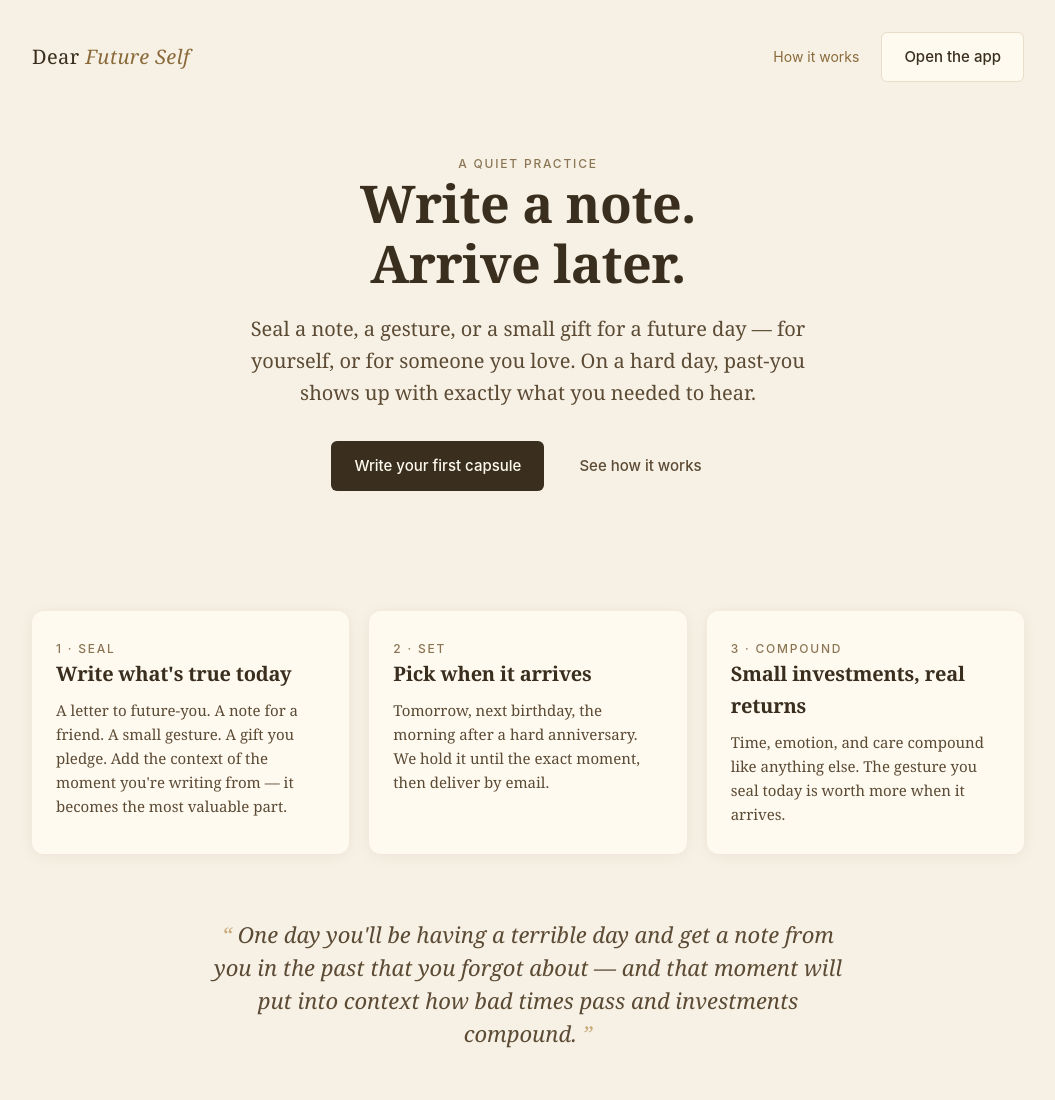
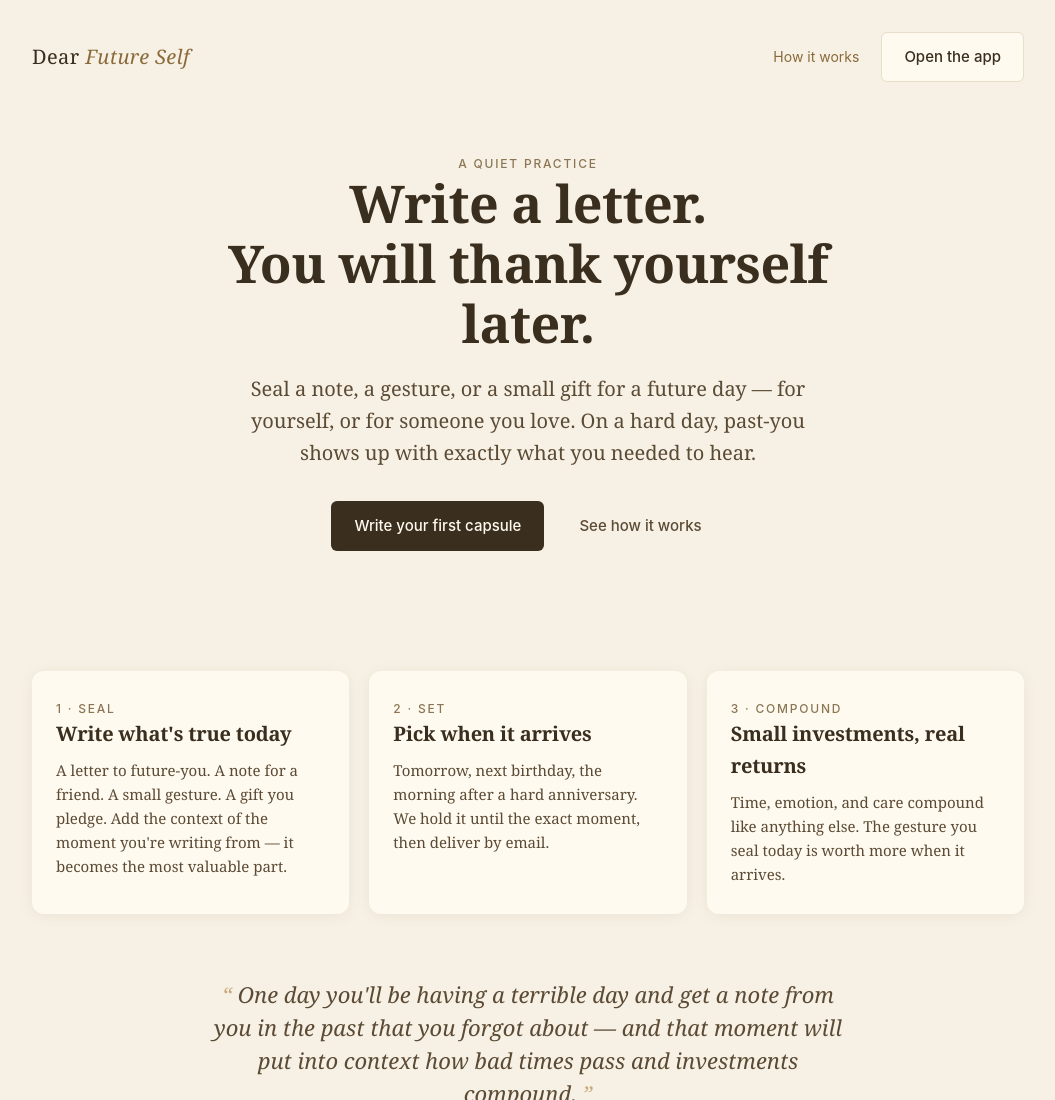
Before and after one commit to taingtime/dear-future-self, a plain HTML site: page public/index.html in a window 1280 px wide. Shown: the top 1100 px of the page, without its empty margins (112-1167 px from the left). Drawn offline with Linux system fonts and the light colour scheme.

Commit message:
Update index.html

```diff
--- a/public/index.html
+++ b/public/index.html
@@ -19,7 +19,7 @@
 
     <section class="hero">
       <div class="eyebrow">A quiet practice</div>
-      <h1>Write a note.<br/>Arrive later.</h1>
+      <h1>Write a letter.<br/>You will thank yourself later.</h1>
       <p class="lede">
         Seal a note, a gesture, or a small gift for a future day — for yourself,
         or for someone you love. On a hard day, past-you shows up with exactly what
```
